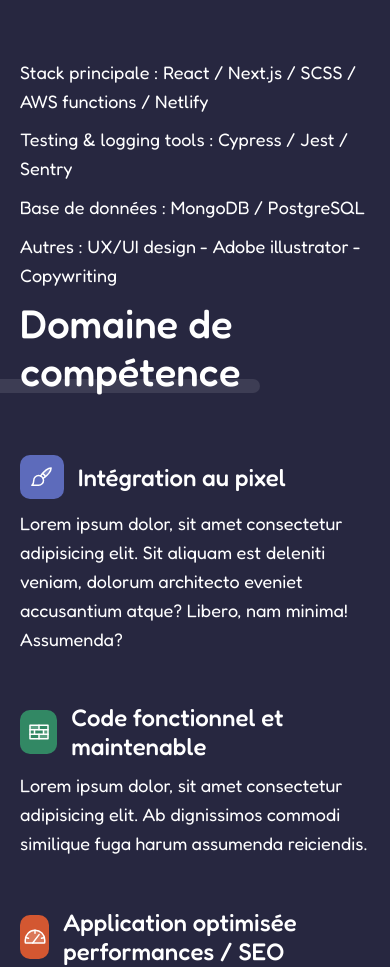
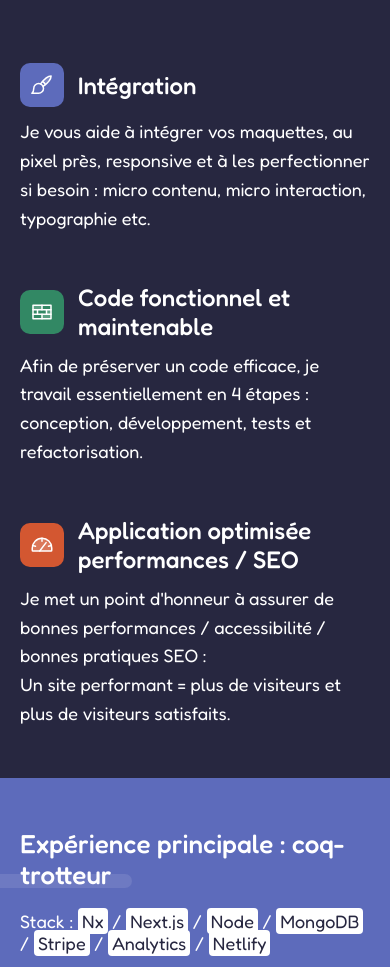
Before and after one commit to anthonyjeamme/ajeamme.dev, a Next.js app: page / in a window 390 px wide. Shown: the part 1030-1997 px from the top of the page. Built offline with nearby package versions, Linux system fonts and the light colour scheme.

Commit message:
Visual enhancment

```diff
--- a/package.json
+++ b/package.json
@@ -3,7 +3,7 @@
   "version": "0.1.0",
   "private": true,
   "scripts": {
-    "dev": "next dev --port 5001",
+    "dev": "next dev --port 5001 -H 0.0.0.0",
     "build": "next build",
     "start": "next start",
     "lint": "next lint"
--- a/src/Pages/PageHome/AboutSection/AboutSection.module.scss
+++ b/src/Pages/PageHome/AboutSection/AboutSection.module.scss
@@ -1,6 +1,10 @@
 .AboutSection {
   padding: 200px 0;
   background-color: var(--light);
+
+  @media (max-width: 768px) {
+    padding: 50px 0;
+  }
 
   .icon {
     display: inline-flex;
@@ -12,7 +16,7 @@
     height: 200px;
     width: 160px;
     background-color: white;
-    border-radius: 4px;
+    border-radius: 10px;
     border: 2px solid rgba(var(--dark-dec), 0.2);
     display: flex;
     flex-direction: column;
@@ -23,7 +27,7 @@
     box-shadow: 0 0 0 rgba(var(--dark-dec), 0.2);
 
     &:hover {
-      transform: scale(1.025);
+      transform: scale(1.01);
       box-shadow: 0 4px 20px rgba(var(--dark-dec), 0.1);
     }
 
--- a/src/Pages/PageHome/AboutSection/AboutSection.tsx
+++ b/src/Pages/PageHome/AboutSection/AboutSection.tsx
@@ -22,6 +22,13 @@ export const AboutSection = () => {
             <span className={styles["icon"]}>
               <HouseLine weight="duotone" />
             </span>{" "}
+            {getAge()}
+            ans, freelance
+          </li>
+          <li>
+            <span className={styles["icon"]}>
+              <HouseLine weight="duotone" />
+            </span>{" "}
             Saint-Étienne
           </li>
 
@@ -34,18 +41,19 @@ export const AboutSection = () => {
 
           <li>
             <span className={styles["icon"]}>
+              <Desktop weight="duotone" />
+            </span>{" "}
+            Développeur depuis {new Date().getFullYear() - 2014} ans,
+            indépendant depuis {new Date().getFullYear() - 2018} ans
+          </li>
+
+          <li>
+            <span className={styles["icon"]}>
               <Globe weight="duotone" />
             </span>{" "}
             Anglais, Espagnol, Portugais et débutant en chinois
           </li>
 
-          <li>
-            <span className={styles["icon"]}>
-              <Desktop weight="duotone" />
-            </span>{" "}
-            Développeur depuis {new Date().getFullYear() - 2014} ans,
-            indépendant depuis {new Date().getFullYear() - 2018} ans
-          </li>
           <li>
             <span className={styles["icon"]}>
               <Heart weight="duotone" />
@@ -67,3 +75,16 @@ export const AboutSection = () => {
     </div>
   );
 };
+
+const getAge = () => {
+  const today = new Date();
+
+  const birthYear = 1989;
+  const birthMonth = 8;
+
+  return (
+    today.getFullYear() -
+    birthYear +
+    (today.getMonth() > birthMonth - 1 ? 0 : -1)
+  );
+};
--- a/src/Pages/PageHome/ExperienceSection/ExperienceSection.module.scss
+++ b/src/Pages/PageHome/ExperienceSection/ExperienceSection.module.scss
@@ -5,6 +5,10 @@
   padding: 100px 0;
   max-width: 100vw;
   overflow: hidden;
+
+  @media (max-width: 768px) {
+    padding: 50px 0;
+  }
 
   .link {
     & > button {
--- a/src/Pages/PageHome/HeadSection/HeadSection.tsx
+++ b/src/Pages/PageHome/HeadSection/HeadSection.tsx
@@ -29,13 +29,6 @@ export const HeadSection = () => {
                   <span>Contactez-moi</span>
                 </span>
               </button>
-
-              <button className={styles["curriculum-vitae"]}>
-                <span>
-                  <FilePdf />
-                  <span>Curriculum vitæ</span>
-                </span>
-              </button>
             </div>
           </div>
         </div>
--- a/src/Pages/PageHome/PageHome.module.scss
+++ b/src/Pages/PageHome/PageHome.module.scss
@@ -1,5 +1,9 @@
 .PageHome {
   font-size: 20px;
+
+  @media (max-width: 768px) {
+    font-size: 18px;
+  }
 
   button {
     font: inherit;
--- a/src/Pages/PageHome/SkillsSection/SkillsSection.module.scss
+++ b/src/Pages/PageHome/SkillsSection/SkillsSection.module.scss
@@ -2,9 +2,12 @@
   background-color: var(--dark);
   color: white;
   padding: 200px 0;
-
   max-width: 100vw;
   overflow: hidden;
+
+  @media (max-width: 768px) {
+    padding: 50px 0;
+  }
 
   p {
     font-size: 18px;
@@ -60,7 +63,7 @@
 .arguments {
   display: flex;
   flex-direction: column;
-  margin: 40px 0 0;
+  margin: 100px 0 0;
 
   & > :not(:nth-last-child(1)) {
     margin-bottom: 50px;
@@ -71,20 +74,20 @@
     // margin-left: 140px;
 
     .icon {
-      // position: absolute;
-
       top: 0;
-      width: 44px;
-      height: 44px;
-      display: flex;
-      align-items: center;
-      justify-content: center;
       background-color: var(--primary);
       color: white;
       font-size: 24px;
       border-radius: 10px;
       margin-right: 14px;
-      // box-shadow: 5px 5px 0 rgba(white, 0.8);
+
+      & > span {
+        width: 44px;
+        height: 44px;
+        display: flex;
+        align-items: center;
+        justify-content: center;
+      }
     }
 
     & > header {
--- a/src/Pages/PageHome/SkillsSection/SkillsSection.tsx
+++ b/src/Pages/PageHome/SkillsSection/SkillsSection.tsx
@@ -51,21 +51,21 @@ export const SkillsSection = () => {
           <strong>responsive</strong> et finement optimisé niveau UX.
         </p> */}
 
-        <SectionTitle>Domaine de compétence</SectionTitle>
-
         <div className={styles["arguments"]}>
           <div className={styles["argument"]}>
             <header>
               <div className={styles["icon"]}>
-                <PaintBrush weight="duotone" />
+                <span>
+                  <PaintBrush weight="duotone" />
+                </span>
               </div>
-              <div className={styles["label"]}>Intégration au pixel</div>
+              <div className={styles["label"]}>Intégration</div>
             </header>
 
             <p>
-              Lorem ipsum dolor, sit amet consectetur adipisicing elit. Sit
-              aliquam est deleniti veniam, dolorum architecto eveniet
-              accusantium atque? Libero, nam minima! Assumenda?
+              Je vous aide à intégrer vos maquettes, au pixel près, responsive
+              et à les perfectionner si besoin : micro contenu, micro
+              interaction, typographie etc.
             </p>
           </div>
 
@@ -77,15 +77,17 @@ export const SkillsSection = () => {
                   backgroundColor: "#328864",
                 }}
               >
-                <Wall weight="duotone" />
+                <span>
+                  <Wall weight="duotone" />
+                </span>
               </div>
               <div className={styles["label"]}>
                 Code fonctionnel et maintenable
               </div>
             </header>
             <p>
-              Lorem ipsum dolor, sit amet consectetur adipisicing elit. Ab
-              dignissimos commodi similique fuga harum assumenda reiciendis.
+              Afin de préserver un code efficace, je travail essentiellement en
+              4 étapes : conception, développement, tests et refactorisation.
             </p>
           </div>
 
@@ -97,17 +99,19 @@ export const SkillsSection = () => {
                   backgroundColor: `#d35731`,
                 }}
               >
-                <Gauge weight="duotone" />
+                <span>
+                  <Gauge weight="duotone" />
+                </span>
               </div>
               <div className={styles["label"]}>
                 Application optimisée performances / SEO
               </div>
             </header>
             <p>
-              Lorem ipsum dolor, sit amet consectetur adipisicing elit. Ab
-              dignissimos commodi similique fuga harum assumenda reiciendis. Sit
-              aliquam est deleniti veniam, dolorum architecto eveniet
-              accusantium atque? Libero, nam minima! Assumenda?
+              Je met un point d'honneur à assurer de bonnes performances /
+              accessibilité / bonnes pratiques SEO :<br />
+              Un site performant = plus de visiteurs et plus de visiteurs
+              satisfaits.
             </p>
           </div>
         </div>
--- a/src/Pages/PageHome/common/SectionTitle/SectionTitle.module.scss
+++ b/src/Pages/PageHome/common/SectionTitle/SectionTitle.module.scss
@@ -3,6 +3,11 @@
   font-weight: 500;
   margin: 0 0 60px 0;
   position: relative;
+
+  @media (max-width: 768px) {
+    font-size: 26px;
+    margin-bottom: 20px;
+  }
 
   & > span {
     position: relative;
```
